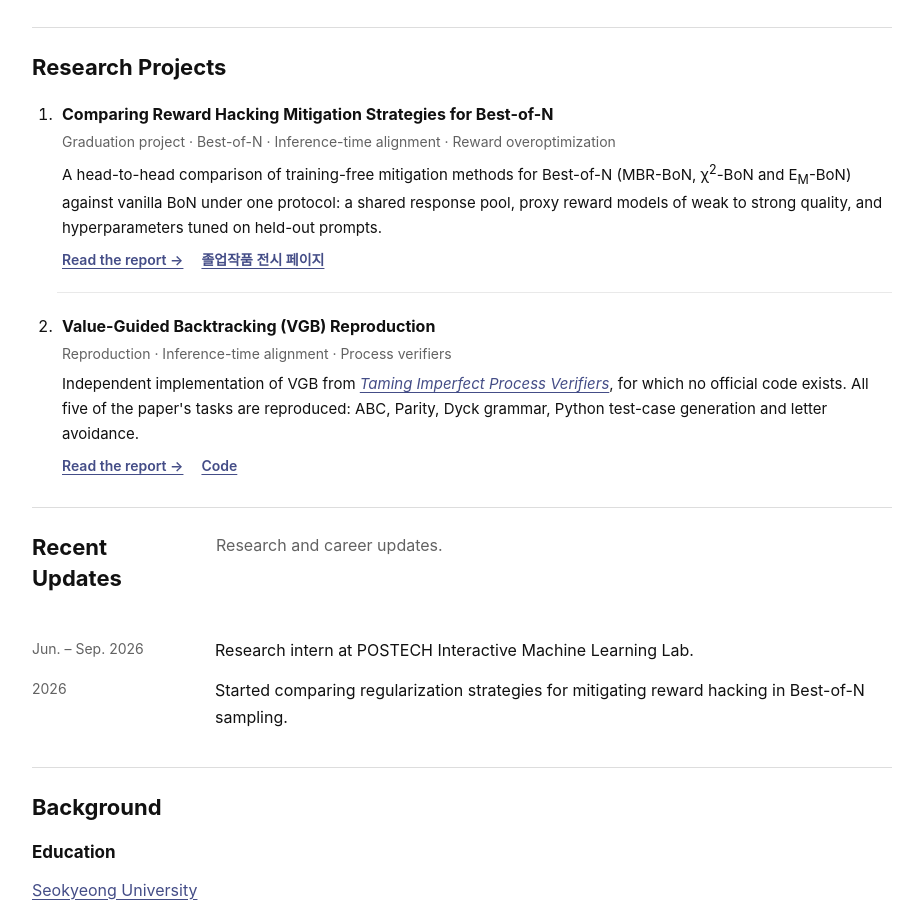
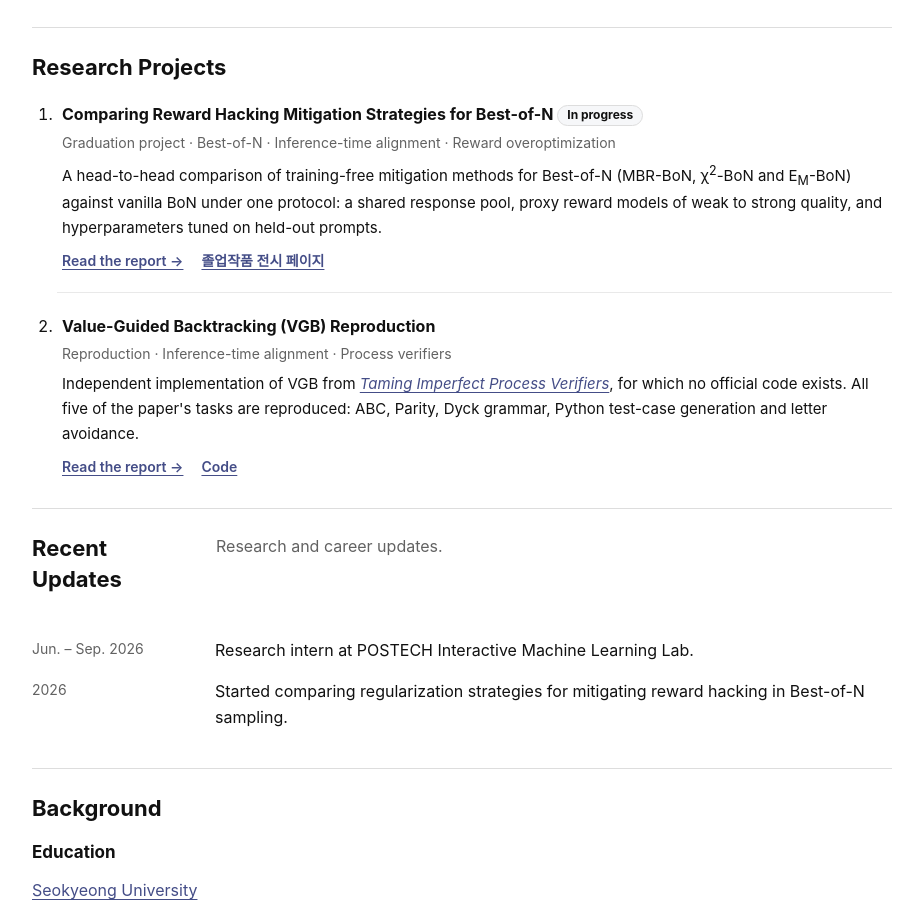
Before and after one commit to changmin-jen/changmin-jen.github.io, a plain HTML site: page index.html in a window 1280 px wide. Shown: the part 846-1751 px from the top of the page, without its empty margins (178-1101 px from the left). Drawn offline with Linux system fonts and the light colour scheme.

Commit message:
Research projects: mark BoN comparison as in progress
Co-Authored-By: Claude Opus 5.5 <noreply@anthropic.com>
Claude-Session: https://claude.ai/code/session_01RsoNj1QZTnCuFrZ6RFM3K3

```diff
--- a/index.html
+++ b/index.html
@@ -142,7 +142,7 @@ footer { border-top:1px solid var(--line); color:var(--muted); font-size:12px; p
     <h2 id="projects-heading">Research Projects</h2>
     <ol class="project-list"><!-- PROJECT 1: edit the title, topics and summary below. -->
 <li id="project-1">
-  <h3>Comparing Reward Hacking Mitigation Strategies for Best-of-N</h3>
+  <h3>Comparing Reward Hacking Mitigation Strategies for Best-of-N <span class="badge">In progress</span></h3>
   <p class="meta">Graduation project · Best-of-N · Inference-time alignment · Reward overoptimization</p>
   <p class="project-desc">A head-to-head comparison of training-free mitigation methods for Best-of-N (MBR-BoN, &chi;<sup>2</sup>-BoN and E<sub>M</sub>-BoN) against vanilla BoN under one protocol: a shared response pool, proxy reward models of weak to strong quality, and hyperparameters tuned on held-out prompts.</p>
   <p class="project-links"><a href="bon.html">Read the report →</a><a href="capstone.html">졸업작품 전시 페이지</a></p>
```
